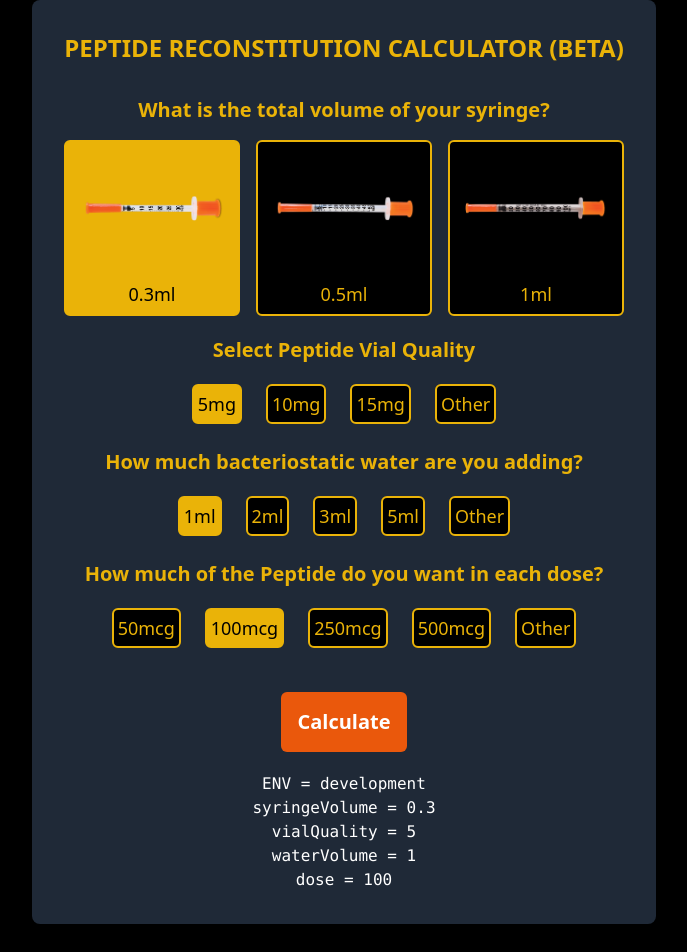
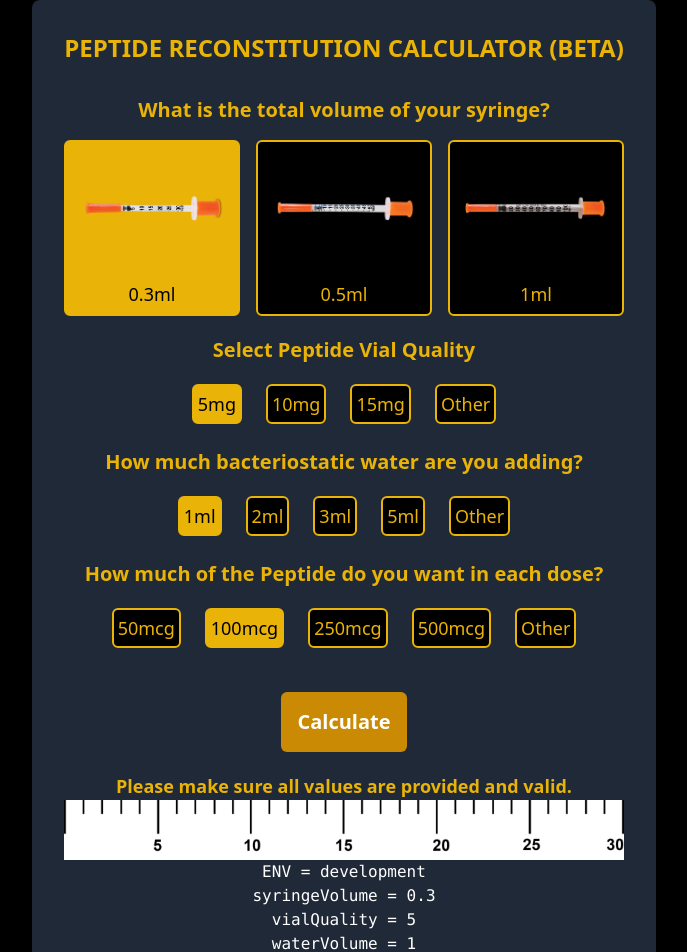
Before and after one commit to dueclic/peptide-calculator, a React (Create React App) app: page / in a window 1280 px wide. Shown: the top 952 px of the page, without its empty margins (296-983 px from the left). Before the commit the page ends 924 px from the top, so only its background shows below. Built offline with nearby package versions, Linux system fonts and the light colour scheme.

Commit message:
image with units

```diff
--- a/src/components/Calculator.tsx
+++ b/src/components/Calculator.tsx
@@ -1,4 +1,4 @@
-import React, {useMemo, useState} from 'react';
+import React, {useMemo, useRef, useState} from 'react';
 import {Button} from "./atoms/Button";
 import {useTranslation} from "react-i18next";
 import {Pad} from "./atoms/Pad";
@@ -27,7 +27,8 @@ const Calculator: React.FC = () => {
     const [waterVolumeOther, setWaterVolumeOther] = useState<number | null>(null);
     const [dose, setDose] = useState<number | 'other'>(defaultDose);
     const [doseOther, setDoseOther] = useState<number | null>(null);
-    const [result, setResult] = useState<string>('');
+    const [syringeUnits, setSyringeUnits] = useState<number | null>(null);
+    const progressBarEl = useRef<HTMLDivElement>(null);
 
     const vialQualityValue = useMemo(() => {
         if (vialQuality === 'other') {
@@ -54,20 +55,27 @@ const Calculator: React.FC = () => {
         return !!(vialQualityValue && waterVolumeValue && doseValue);
     }, [vialQualityValue,waterVolumeValue, doseValue ]);
 
+    const progressBarWidth = useMemo(() => {
+        if (!syringeUnits || !progressBarEl.current?.offsetWidth){
+            return 0;
+        }
+        const progressBarWidth = progressBarEl.current.offsetWidth * syringeUnits / 30;
+
+        if (progressBarWidth > progressBarEl.current.offsetWidth){
+            return progressBarEl.current.offsetWidth;
+        }
+
+        return progressBarWidth;
+
+    }, [syringeUnits,progressBarEl]);
+
     const calculateDose = () => {
         if (vialQualityValue && waterVolumeValue && doseValue) {
             const concentration = vialQualityValue / waterVolumeValue;
             const concentrationMcgMl = concentration * 1000;
             const volumeForDose = doseValue / concentrationMcgMl;
-            const totalSyringeUnits = 100 * syringeVolume; // Ad esempio, 0.3 ml -> 30 unità, 1 ml -> 100 unità
-            const syringeUnits = (volumeForDose / syringeVolume) * totalSyringeUnits;
-            if (syringeUnits > totalSyringeUnits) {
-                setResult(t('calculated_volume_exceeds'));
-            } else {
-                setResult(t('dose_instructions', { dose: doseValue, units: syringeUnits.toFixed(2) }));
-            }
-        } else {
-            setResult(t('invalid_values'));
+            const totalSyringeUnits = 100 * syringeVolume;
+            setSyringeUnits((volumeForDose / syringeVolume) * totalSyringeUnits);
         }
     };
 
@@ -170,10 +178,21 @@ const Calculator: React.FC = () => {
             </div>
             <div className="section mb-5">
                 <button type="button" disabled={!isFormValid}
-                        className="calculate-btn mt-5 p-4 text-xl rounded-md font-semibold bg-orange-600 disabled:bg-orange-200 hover:bg-orange-700"
+                        className="calculate-btn mt-5 p-4 text-xl rounded-md font-semibold bg-yellow-600 disabled:bg-yellow-200 hover:bg-yellow-700"
                         onClick={calculateDose}>{t('calculate')}</button>
             </div>
-            <div className="result mt-5 text-lg text-yellow-500 font-semibold" id="result">{result}</div>
+            <div className="result mt-5 text-lg text-yellow-500 font-semibold" id="result">
+                {!syringeUnits && t('invalid_values')}
+                {syringeUnits && syringeUnits && t('dose_instructions', { dose: doseValue, units: syringeUnits.toFixed(2) })}
+            </div>
+
+            <div  ref={progressBarEl}  className={"bg-no-repeat bg-contain border-0 w-full h-[60px] bg-white"} style={{
+                backgroundImage: `url('${process.env.PUBLIC_URL}/images/30ml-04.png')`
+            }}>
+                <div id="my-progress" className={"bar border-0 bg-yellow-100 bg-opacity-50 h-full"} style={{
+                    width: progressBarWidth+'px'
+                }}></div>
+            </div>
 
             {process.env.NODE_ENV === 'development' && <pre className="debug">
                 ENV = {process.env.NODE_ENV}<br/>
```
Also changed, not shown: public/images/30ml-04.png (added).
